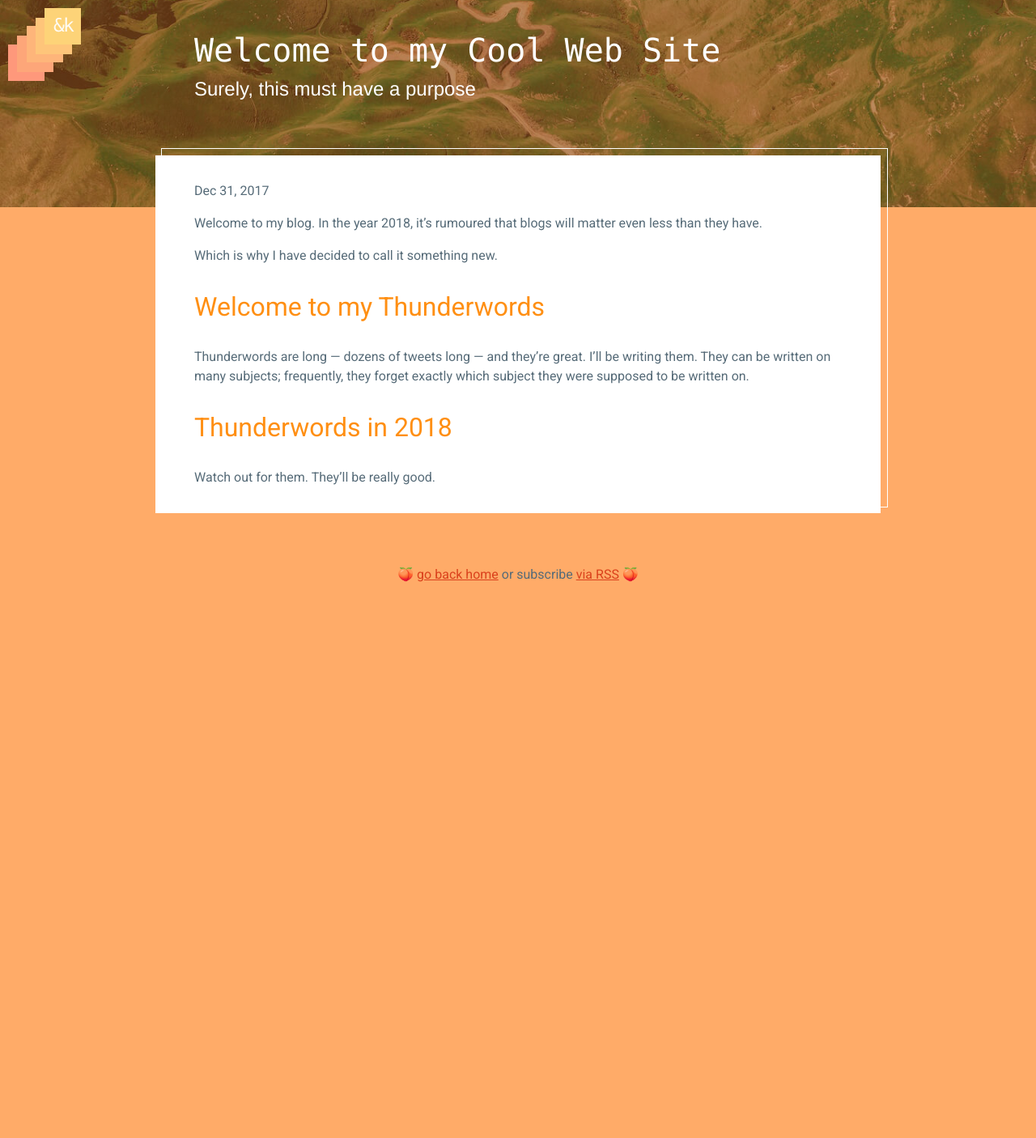
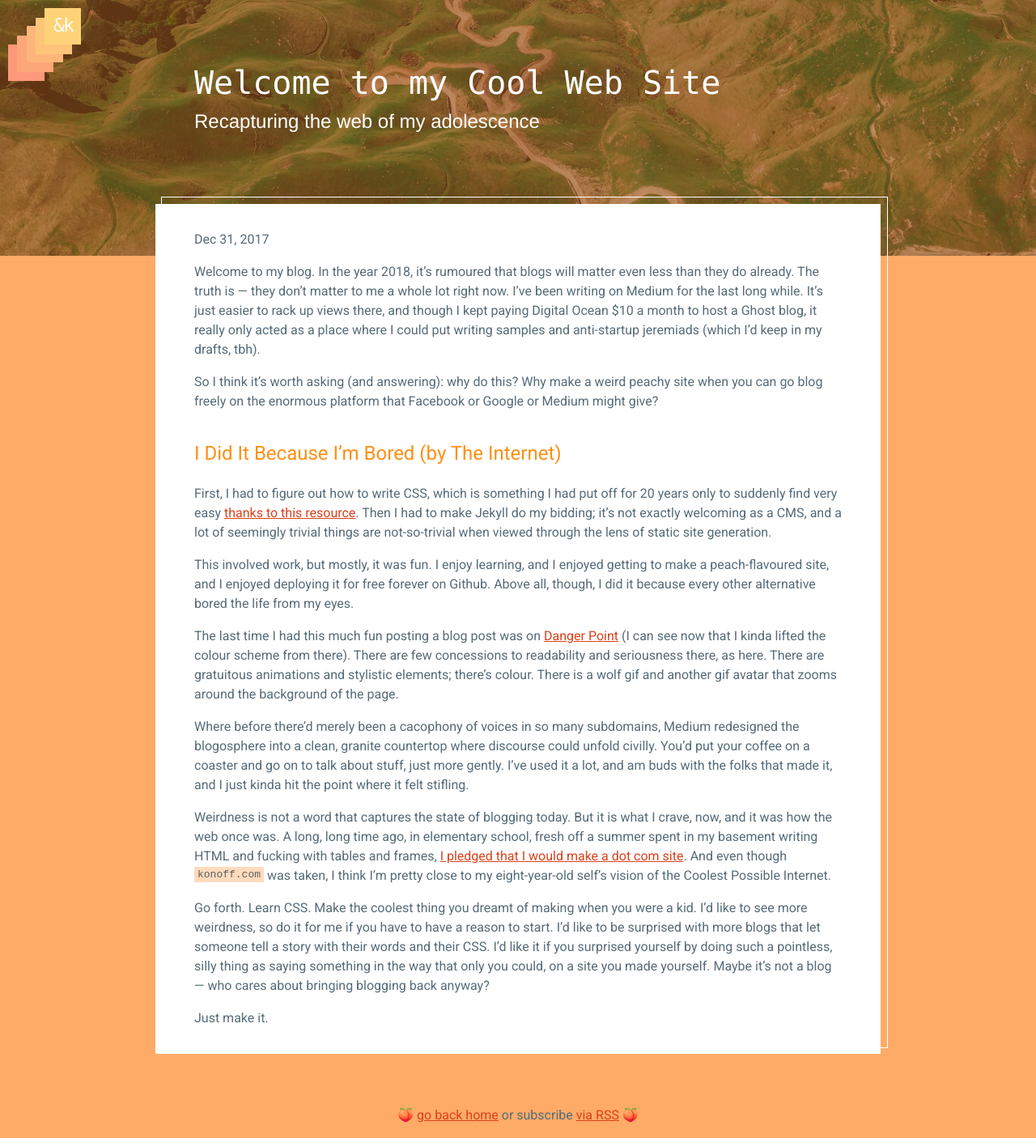
Before and after one commit to andkon/andkon.github.io, a Jekyll site: the page built from _posts/2017-12-31-welcome.md, in a window 1280 px wide. Shown: the whole page at 81% size. Built offline with Jekyll 4.4.1, drawn with Linux system fonts in a browser that asks for light colours; nearby versions of some CDN libraries; before the commit the page ends 900 px from its top, so only the background shows below that.

Commit message:
Changed post header settings a bit, rewrote welcome post

```diff
--- a/_posts/2017-12-31-welcome.md
+++ b/_posts/2017-12-31-welcome.md
@@ -1,15 +1,26 @@
 ---
 title: Welcome to my Cool Web Site
-subtitle: Surely, this must have a purpose
+subtitle: Recapturing the web of my adolescence
 layout: post
+category: writing
 ---
 
-Welcome to my blog. In the year 2018, it's rumoured that blogs will matter even less than they have.
+Welcome to my blog. In the year 2018, it's rumoured that blogs will matter even less than they do already. The truth is — they don't matter to me a whole lot right now. I've been writing on Medium for the last long while. It's just easier to rack up views there, and though I kept paying Digital Ocean $10 a month to host a Ghost blog, it really only acted as a place where I could put writing samples and anti-startup jeremiads (which I'd keep in my drafts, tbh).
 
-Which is why I have decided to call it something new.
+So I think it's worth asking (and answering): why do this? Why make a weird peachy site when you can go blog freely on the enormous platform that Facebook or Google or Medium might give?
 
-# Welcome to my Thunderwords
-Thunderwords are long — dozens of tweets long — and they're great. I'll be writing them. They can be written on many subjects; frequently, they forget exactly which subject they were supposed to be written on.
+## I Did It Because I'm Bored (by The Internet)
 
-# Thunderwords in 2018
-Watch out for them. They'll be really good.
+First, I had to figure out how to write CSS, which is something I had put off for 20 years only to suddenly find very easy [thanks to this resource](http://marksheet.io/). Then I had to make Jekyll do my bidding; it's not exactly welcoming as a CMS, and a lot of seemingly trivial things are not-so-trivial when viewed through the lens of static site generation.
+
+This involved work, but mostly, it was fun. I enjoy learning, and I enjoyed getting to make a peach-flavoured site, and I enjoyed deploying it for free forever on Github. Above all, though, I did it because every other alternative bored the life from my eyes.
+
+The last time I had this much fun posting a blog post was on [Danger Point](http://dangerpoint.net) (I can see now that I kinda lifted the colour scheme from there). There are few concessions to readability and seriousness there, as here. There are gratuitous animations and stylistic elements; there's colour. There is a wolf gif and another gif avatar that zooms around the background of the page.
+
+Where before there'd merely been a cacophony of voices in so many subdomains, Medium redesigned the blogosphere into a clean, granite countertop where discourse could unfold civilly. You'd put your coffee on a coaster and go on to talk about stuff, just more gently. I've used it a lot, and am buds with the folks that made it, and I just kinda hit the point where it felt stifling.
+
+Weirdness is not a word that captures the state of blogging today. But it is what I crave, now, and it was how the web once was. A long, long time ago, in elementary school, fresh off a summer spent in my basement writing HTML and fucking with tables and frames, [I pledged that I would make a dot com site](https://twitter.com/andknf/status/937571312754573312). And even though `konoff.com` was taken, I think I'm pretty close to my eight-year-old self's vision of the Coolest Possible Internet.
+
+Go forth. Learn CSS. Make the coolest thing you dreamt of making when you were a kid. I'd like to see more weirdness, so do it for me if you have to have a reason to start. I'd like to be surprised with more blogs that let someone tell a story with their words and their CSS. I'd like it if you surprised yourself by doing such a pointless, silly thing as saying something in the way that only you could, on a site you made yourself. Maybe it's not a blog — who cares about bringing blogging back anyway?
+
+Just make it.
--- a/assets/main.css
+++ b/assets/main.css
@@ -268,11 +268,12 @@ header.home-header-wrapper {
   background-image:
         linear-gradient(rgba(255,125,20,0.34), rgba(255,125,20,0.34)),
         url('images/header.jpg');
-  height: 16em;
+  min-height: 12em;
   background-size: cover;
   background-repeat: no-repeat;
   background-position: center center;
   text-align: left;
+  padding-bottom: 6em;
 }
 
 .post-header-content {
@@ -287,6 +288,7 @@ header.home-header-wrapper {
 .post-header h1 {
   margin-top: 0em;
   margin-bottom: 0em;
+  padding-top: 1em;
   font-size: 36;
 }
 
@@ -330,6 +332,7 @@ header .logo {
   padding: 1em 3em;
   position: relative;
   width: 100%;
+  z-index: 1;
 }
 
 .post:before {
@@ -340,7 +343,7 @@ header .logo {
   left: 0.5rem;
   outline: 1px solid white;
   content: "";
-  z-index: 0;
+  z-index: -1;
 }
 
 .feedpost {
```
